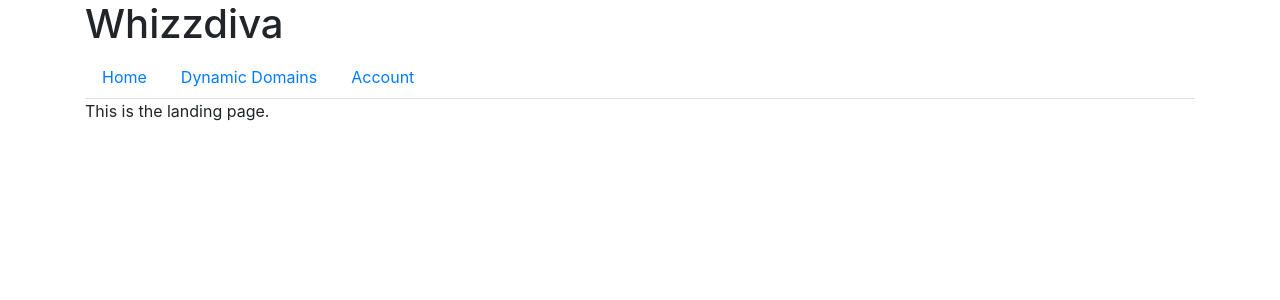
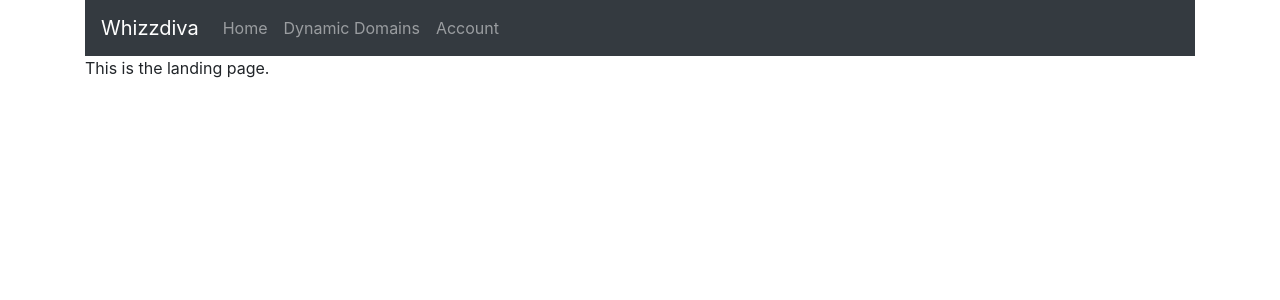
Before and after one commit to st0rmi/whizzdiva, a Django app: template templates/whizzdiva/index.html in a window 1280 px wide. Shown: the top 300 px of the page. Run offline with Django 3.2, Linux system fonts and the light colour scheme; the template is opened without the code that fills it, so the values that code supplies are empty; some libraries are stand-ins or nearby versions.

Commit message:
Better navbar

```diff
--- a/templates/whizzdiva/base.html
+++ b/templates/whizzdiva/base.html
@@ -13,20 +13,27 @@
 </head>
 <body>
 <div class="container">
-    <h1>{% block headline %}Whizzdiva{% endblock %}</h1>
-
-    <ul class="nav nav-tabs">
-        <li class="nav-items">
-            <a class="nav-link {% if request.path == '/'%}active{% endif %}" href="{% url 'whizzdiva:index' %}">Home</a>
+    <nav class="navbar navbar-expand-lg navbar-dark bg-dark">
+        <a class="navbar-brand" href="/">Whizzdiva</a>
+        <button class="navbar-toggler" type="button" data-toggle="collapse" data-target="#navbarText"
+                aria-controls="navbarText" aria-expanded="false" aria-label="Toggle navigation">
+            <span class="navbar-toggler-icon"></span>
+        </button>
+        <div class="collapse navbar-collapse" id="navbarText">
+            <ul class="navbar-nav mr-auto">
+                <li class="nav-item {% if request.path == '/'%}active{% endif %}">
+                    <a class="nav-link" href="{% url 'whizzdiva:index' %}">Home <span
+                            class="sr-only">(current)</span></a>
                 </li>
-        <li class="nav-item">
-            <a class="nav-link {% if 'dynamic_domain' in request.path %}active{% endif %}"
-               href="{% url 'whizzdiva:dynamic_domains_overview' %}">Dynamic Domains</a>
+                <li class="nav-item {% if 'dynamic_domain' in request.path %}active{% endif %}">
+                    <a class="nav-link" href="{% url 'whizzdiva:dynamic_domains_overview' %}">Dynamic Domains</a>
                 </li>
                 <li class="nav-item">
                     <a class="nav-link" href="#">Account</a>
                 </li>
             </ul>
+        </div>
+    </nav>
 
     {% block content %}(no content){% endblock %}
 </div>
```
Lines whose indentation alone changed are shown as unchanged.
